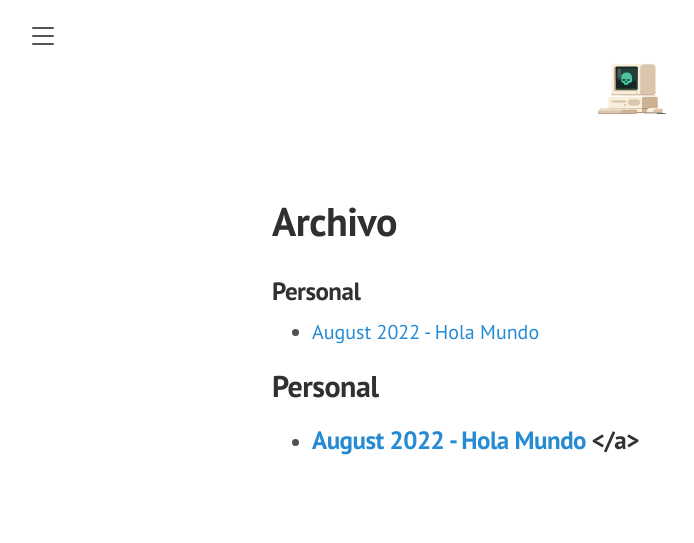
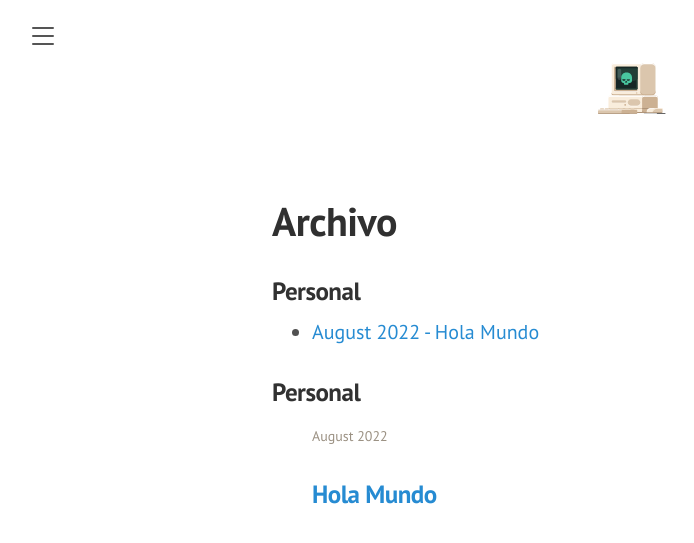
Before and after one commit to darriagada/darriagada.github.io, a Jekyll site: the page built from archive.md, in a window 1280 px wide. Shown: the top 543 px of the page, without its empty margins (8-702 px from the left). Built offline with Jekyll 4.4.1, drawn with Linux system fonts in a browser that asks for light colours; comment, search, counter and statistics services are not loaded.

Commit message:
Update archive

```diff
--- a/archive.md
+++ b/archive.md
@@ -15,29 +15,12 @@ title: Archivo
 
 
 {% for tag in site.tags %}
-<h2>{{ tag[0] }}</h2>
-<ul>
+<h3>{{ tag[0] }}</h3>
+<ul class="post-list">
 	{% for post in tag[1] %}
-<li><span class="post-date">
-  {% assign m = page.date | date: "%-m" %}
-  {% case m %}
-    {% when '1' %}Ene
-    {% when '2' %}Feb
-    {% when '3' %}Mar
-    {% when '4' %}Abr
-    {% when '5' %}May
-    {% when '6' %}Jun
-    {% when '7' %}Jul
-    {% when '8' %}Ago
-    {% when '9' %}Sep
-    {% when '10' %}Oct
-    {% when '11' %}Nov
-    {% when '12' %}Dic
-  {% endcase %}
-  {{ page.date | date: "%Y" }}</span>
+<li><span class="post-meta">{{ post.date | date: "%B %Y" }}</span>
         <h3>
-          <a href="{{ post.url }}">{{ post.date | date: "%B %Y" }} - {{ post.title }}</a>
-          </a>
+          <a href="{{ post.url }}" class="post-link"> {{ post.title }}</a>
         </h3></li>
 		{% endfor %}
 	</ul>
--- a/public/css/lanyon.css
+++ b/public/css/lanyon.css
@@ -139,6 +139,22 @@ h1, h2, h3, h4, h5, h6 {
 .logo {
 	margin:0 auto !important;
 	display:block;
+}
+
+/* Archive */
+.post-list {
+	list-style-image: none;
+	margin-left: 0;
+	list-style: none;
+}
+
+.post-meta {
+	color: rgb(155, 145, 131);
+	font-size: 14px;
+}
+
+.post-link {
+	display: block;
 }
 
 
```
